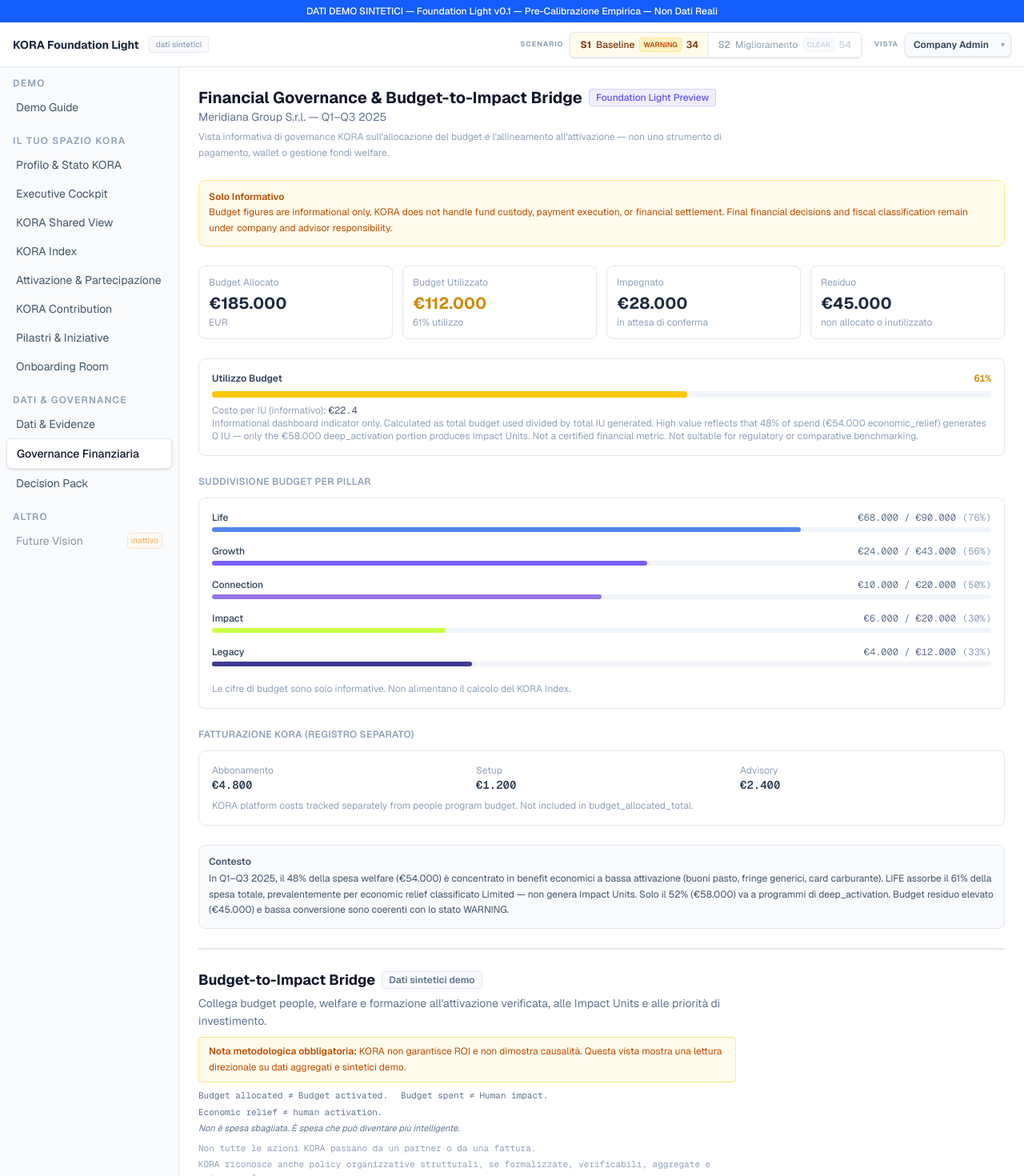
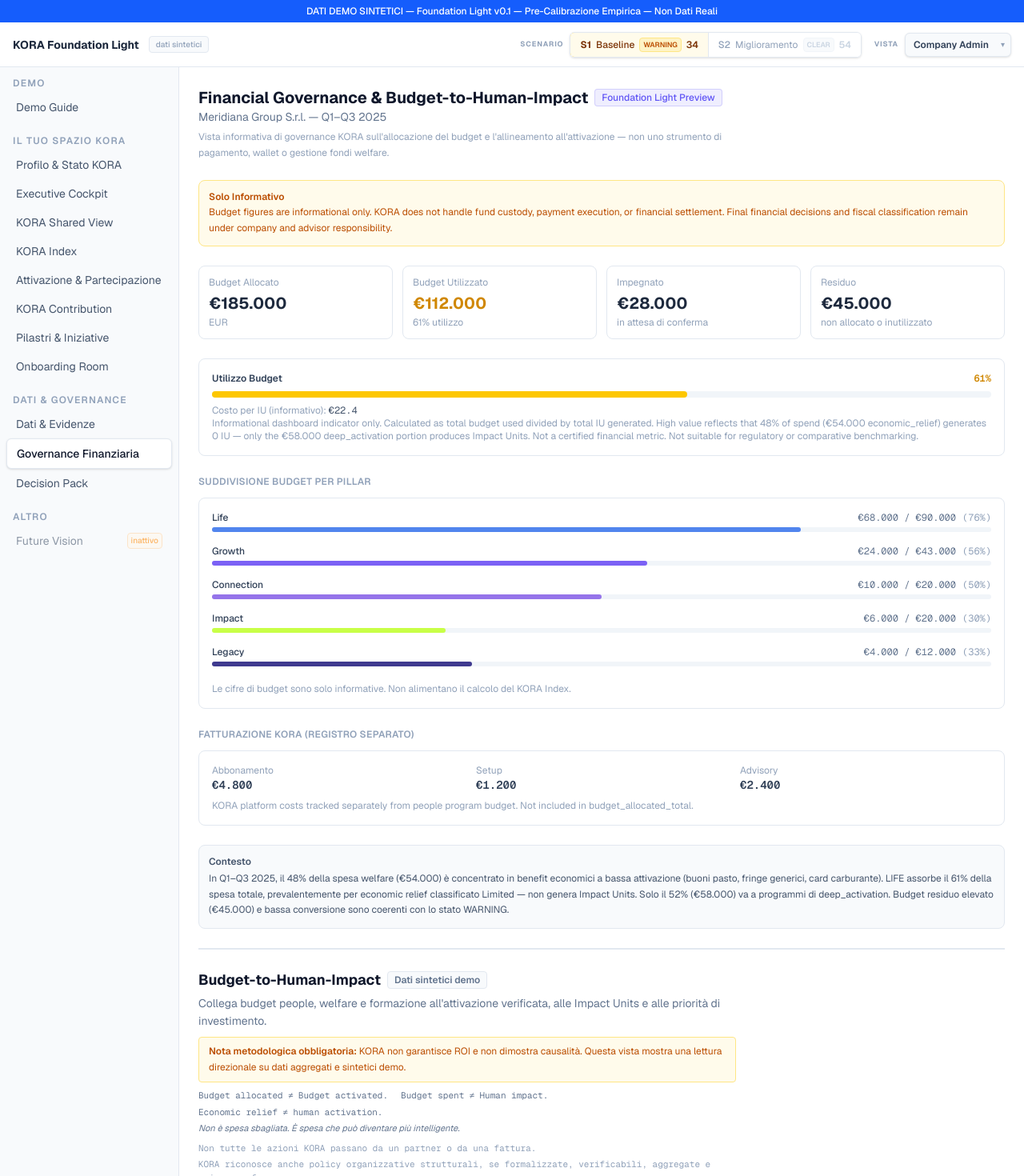
Before and after one commit to simonefelicetti89-netizen/kora-foundation-light-demo, a Next.js app: page /company/financial in a window 1280 px wide. Shown: the top 1470 px of the page at 80% size. Built offline with nearby package versions, Linux system fonts and the light colour scheme.

Commit message:
Sprint 5B: align BTI naming and data room labels

```diff
--- a/app/company/data/page.tsx
+++ b/app/company/data/page.tsx
@@ -290,9 +290,9 @@
             color="text-slate-800"
           />
           <SummaryCard
-            label="Mapping Confidence media"
+            label="Mapping Confidence Fonti"
             value="82%"
-            sub="Fonti attive, sopra soglia"
+            sub="Media per fonte attiva (statica)"
             color="text-green-600"
           />
           <SummaryCard
@@ -535,7 +535,7 @@
             color={completeness.overall_completeness_pct >= 0.75 ? 'text-green-600' : 'text-yellow-600'}
           />
           <SummaryCard
-            label="Confidenza Mapping Media"
+            label="Confidenza Mapping Batch"
             value={pct(mapping.average_confidence)}
             sub={`${mapping.high_confidence_sources} alta / ${mapping.low_confidence_sources} bassa`}
             color={mapping.average_confidence >= 0.70 ? 'text-green-600' : 'text-yellow-600'}
@@ -569,7 +569,7 @@
                     <th className="px-4 py-2.5 text-right text-xs font-semibold text-slate-500">Mappati</th>
                     <th className="px-4 py-2.5 text-right text-xs font-semibold text-slate-500">Rifiutati</th>
                     <th className="px-4 py-2.5 text-left text-xs font-semibold text-slate-500">Completezza</th>
-                    <th className="px-4 py-2.5 text-left text-xs font-semibold text-slate-500">Confidenza Mapping</th>
+                    <th className="px-4 py-2.5 text-left text-xs font-semibold text-slate-500">Confidenza Mapping Batch</th>
                     <th className="px-4 py-2.5 text-left text-xs font-semibold text-slate-500">Evidenza</th>
                     <th className="px-4 py-2.5 text-right text-xs font-semibold text-slate-500">In Attesa</th>
                     <th className="px-4 py-2.5 text-left text-xs font-semibold text-slate-500">Stato</th>
--- a/app/company/financial/page.tsx
+++ b/app/company/financial/page.tsx
@@ -44,7 +44,7 @@
   );
 }
 
-// ─── Budget-to-Impact Bridge — per-pillar directional metadata ───────────────
+// ─── Budget-to-Human-Impact — per-pillar directional metadata ────────────────
 // Budget, share, and deep activation values come from BudgetToHumanImpactService.
 // Debt level and recommendation are directional demo labels — not computed from service.
 
@@ -258,7 +258,7 @@
 
 // ─── Page ─────────────────────────────────────────────────────────────────────
 
-// C-08: Financial Governance + Budget-to-Impact Bridge
+// C-08: Financial Governance + Budget-to-Human-Impact
 export default function FinancialGovernance() {
   const { activeRole } = useRole();
   const { activeScenario } = useScenario();
@@ -282,7 +282,7 @@
     return (
       <div className="space-y-4">
         <div>
-          <h1 className="text-xl font-bold text-slate-900">Financial Governance & Budget-to-Impact Bridge</h1>
+          <h1 className="text-xl font-bold text-slate-900">Financial Governance & Budget-to-Human-Impact</h1>
           <p className="text-sm text-slate-500">{companyName}</p>
         </div>
         <div className="rounded-lg border border-slate-200 bg-slate-50 p-6 text-center">
@@ -300,7 +300,7 @@
   if (!rec) {
     return (
       <div className="space-y-4">
-        <h1 className="text-xl font-bold text-slate-900">Financial Governance & Budget-to-Impact Bridge</h1>
+        <h1 className="text-xl font-bold text-slate-900">Financial Governance & Budget-to-Human-Impact</h1>
         <p className="text-sm text-slate-400">Nessun dato di governance finanziaria disponibile per questo scenario.</p>
       </div>
     );
@@ -315,7 +315,7 @@
       {/* ── Header ── */}
       <div>
         <div className="flex items-center gap-2">
-          <h1 className="text-xl font-bold text-slate-900">Financial Governance & Budget-to-Impact Bridge</h1>
+          <h1 className="text-xl font-bold text-slate-900">Financial Governance & Budget-to-Human-Impact</h1>
           <span className="rounded border border-kora-violet/20 bg-kora-violet/10 px-2 py-0.5 text-xs font-medium text-kora-violet">
             Foundation Light Preview
           </span>
@@ -427,14 +427,14 @@
       </div>
 
       {/* ════════════════════════════════════════════════════════════════════════
-          BUDGET-TO-IMPACT BRIDGE
+          BUDGET-TO-HUMAN-IMPACT
           ════════════════════════════════════════════════════════════════════════ */}
       <div className="border-t-2 border-slate-200 pt-6 space-y-6">
 
         {/* ── Section header ── */}
         <div>
           <div className="flex items-center gap-2 mb-1">
-            <h2 className="text-lg font-bold text-slate-900">Budget-to-Impact Bridge</h2>
+            <h2 className="text-lg font-bold text-slate-900">Budget-to-Human-Impact</h2>
             <span className="rounded border border-slate-200 bg-slate-50 px-2 py-0.5 text-xs font-semibold text-slate-500">
               Dati sintetici demo
             </span>
@@ -755,7 +755,7 @@
             <div>
               <p className="text-sm font-semibold text-indigo-800">Porta questa lettura nel Board Pack</p>
               <p className="text-xs text-indigo-600 mt-0.5 leading-relaxed">
-                Il Budget-to-Impact Bridge può alimentare il CFO Budget View e il People Activation Report.
+                Il Budget-to-Human-Impact può alimentare il CFO Budget View e il People Activation Report.
                 Costo per IU, Activation Debt direzionale, correlazione ≠ causalità, nessun ROI garantito.
               </p>
             </div>
--- a/app/company/page.tsx
+++ b/app/company/page.tsx
@@ -176,10 +176,10 @@
                 facts={[
                   { label: 'Data readiness',  value: tenant.data_readiness_status.replace(/_/g, ' '),  highlight: 'positive' },
                   { label: 'Decision Pack',   value: tenant.decision_pack_status.replace(/_/g, ' '),   highlight: 'positive' },
-                  { label: 'Lavoratori',      value: String(workerSummary.total_workers),               highlight: 'neutral' },
-                  { label: 'My KORA attivi',  value: String(workerSummary.my_kora_enabled_count),       highlight: 'neutral' },
+                  { label: 'Account demo worker', value: String(workerSummary.total_workers),            highlight: 'neutral' },
+                  { label: 'My KORA (demo)',      value: String(workerSummary.my_kora_enabled_count),    highlight: 'neutral' },
                 ]}
-                interpretation="Solo aggregati aziendali — employer_can_view_individual_pib: false su ogni record."
+                interpretation="Account demo worker ≠ forza lavoro Meridiana (250). Solo aggregati aziendali — employer_can_view_individual_pib: false."
                 link={{ href: '/company/data', label: 'Data Room' }}
               />
             ) : null}
--- a/components/kora-index/EconomicReliefPanel.tsx
+++ b/components/kora-index/EconomicReliefPanel.tsx
@@ -147,7 +147,7 @@
               </li>
               {s1BtiScore !== undefined && s2BtiScore !== undefined && (
                 <li>
-                  BTI Macroblock:{' '}
+                  BTI Score:{' '}
                   <span className="font-semibold">{s1BtiScore}</span>
                   {' '}→{' '}
                   <span className="font-semibold">{s2BtiScore}</span>
```
